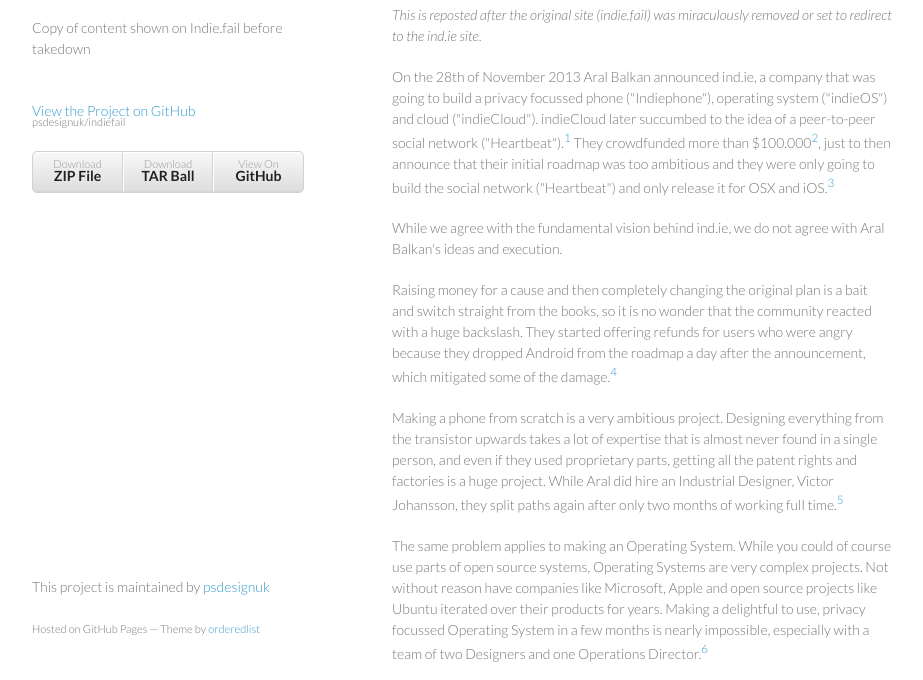
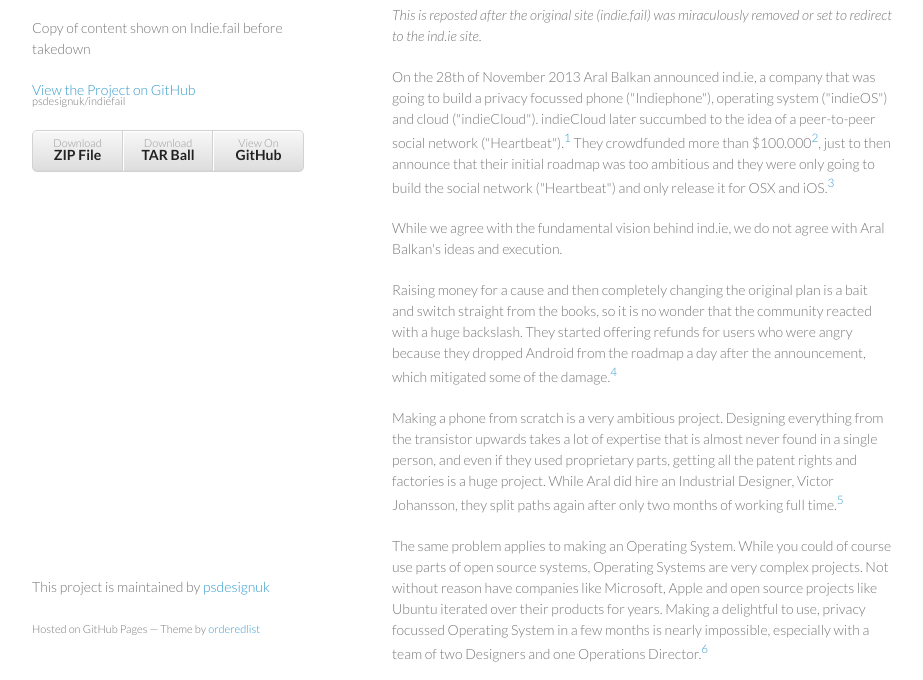
Before and after one commit to psdesignuk/indiefail, a plain HTML site: page index.html in a window 1280 px wide. Shown: the part 92-772 px from the top of the page, without its empty margins (178-1101 px from the left). Drawn offline with Linux system fonts and the light colour scheme.

Commit message:
Update index.html

```diff
--- a/index.html
+++ b/index.html
@@ -17,8 +17,9 @@
       <header>
         <h1>Indiefail</h1>
         <p>Copy of content shown on Indie.fail before takedown</p>
-		<br />
-        <p class="view"><a href="https://github.com/psdesignuk/indiefail">View the Project on GitHub <small>psdesignuk/indiefail</small></a></p>
+
+        <p class="view"><a href="https://github.com/psdesignuk/indiefail">View the Project on GitHub
+	        <br /><small>psdesignuk/indiefail</small></a></p>
 
 
         <ul>
```
